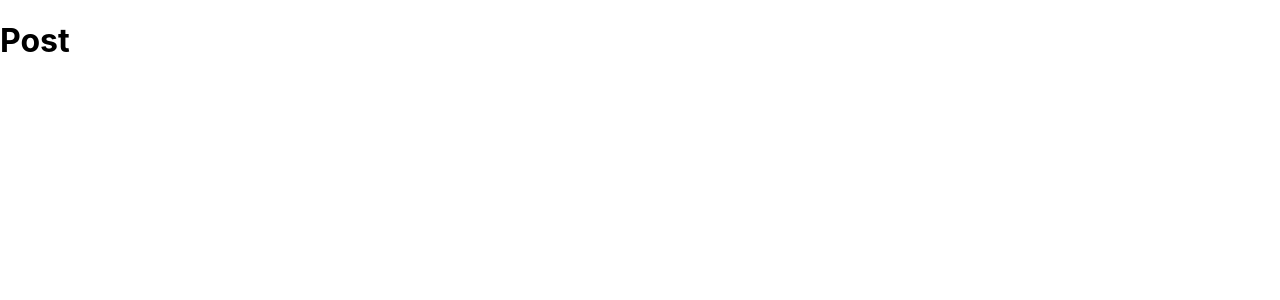
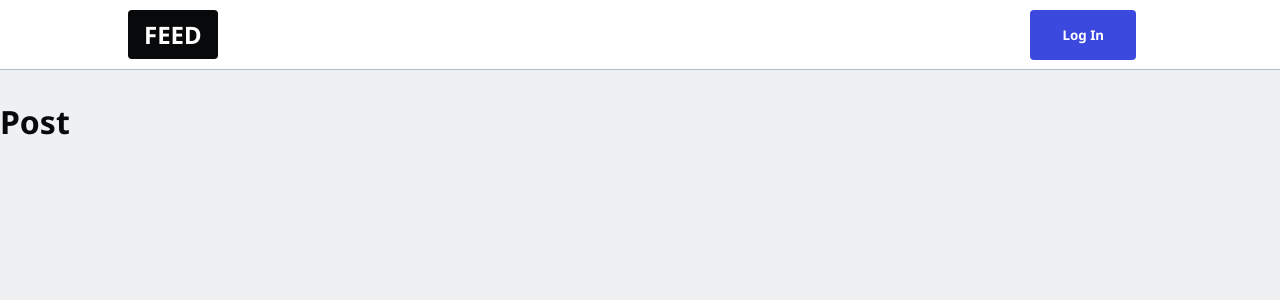
Before and after one commit to waffleflopper/blog, a Next.js app: page /1/1 in a window 1280 px wide. Shown: the top 300 px of the page. Built offline with nearby package versions, Linux system fonts and the light colour scheme.

Commit message:
styles and navbar

```diff
--- a/components/Navbar.tsx
+++ b/components/Navbar.tsx
@@ -0,0 +1,55 @@
+import React from 'react'
+import styles from '../styles/Navbar.module.css'
+import Link from 'next/link';
+
+interface Props {
+
+}
+
+// show a home button
+
+// if username show the button to admin page
+
+// if not username show button to sign in
+
+const Navbar = (props: Props) => {
+    const username = null;
+    const user = null;
+
+    return (
+        <nav className={styles.nav}>
+            <ul>
+                <li>
+                    <Link href="/">
+                        <button className={styles.btnHome}>Feed</button>
+                    </Link>
+                </li>
+
+            { username && (
+                <>
+                    <li className={styles.pushRight}>
+                        <Link href="/admin">
+                            <button className={styles.btnAdmin}>New Post</button>
+                        </Link>
+                    </li>
+                    <li>
+                        <Link href={`/${username}`}>
+                            <img className={styles.roundImage} src={user?.photoURL} />
+                        </Link>
+                    </li>
+                </>
+            )}
+
+            { !username && (
+                <li>
+                    <Link href="/enter">
+                        <button className={styles.btnEnter}>Log In</button>
+                    </Link>
+                </li>
+            )}
+            </ul>
+        </nav>
+    )
+}
+
+export default Navbar
--- a/pages/_app.tsx
+++ b/pages/_app.tsx
@@ -1,7 +1,13 @@
+import Navbar from '../components/Navbar'
 import '../styles/globals.css'
 
 function MyApp({ Component, pageProps }) {
-  return <Component {...pageProps} />
+  return (
+    <>
+      <Navbar/>
+      <Component {...pageProps} />
+    </>
+  )
 }
 
 export default MyApp
--- a/pages/index.tsx
+++ b/pages/index.tsx
@@ -1,5 +1,4 @@
 import React from 'react'
-import Link from 'next/link'
 import Loader from '../components/Loader'
 
 interface Props {
@@ -10,7 +9,7 @@ interface Props {
 const Home = (props: Props) => {
   return (
     <div>
-      <Loader show />
+      <Loader show/>
     </div>
   )
 }
--- /dev/null
+++ b/styles/Navbar.module.css
@@ -0,0 +1,48 @@
+
+
+.nav {
+    height: 70px;
+    width: 100%;
+    background: white;
+    color: var(--color-text);
+    position: fixed;
+    top: 0;
+    padding: 0 10vw;
+    font-weight: bold;
+    border-bottom: 1px solid var(--color-gray);
+    z-index: 99;
+}
+
+.nav ul {
+    list-style-type: none;
+    margin: 0;
+    padding: 0;
+    display: flex;
+    align-items: center;
+    justify-content: space-between;
+    height: 100%;
+}
+
+.roundImg {
+    border-radius: 50%;
+    width: 50px;
+    height: 50px;
+    cursor: pointer;
+}
+
+.btnHome {
+    background-color: var(--color-text);
+    color: white;
+    text-transform: uppercase;
+    font-size: 1.5rem;
+    padding: 0.5rem 1rem;
+}
+
+.btnAdmin, .btnEnter {
+    background-color: var(--color-blue);
+    color: white;
+}
+
+.pushRight {
+    margin-left: auto;
+}
--- a/styles/globals.css
+++ b/styles/globals.css
@@ -1,24 +1,200 @@
+@import url('https://fonts.googleapis.com/css2?family=Noto+Sans:ital,wght@0,400;0,700;1,400&display=swap');
+
 :root {
-  --color-bg: white;
-  --color-blue: rgb(46, 119, 255);
+  --color-bg: #eef0f1;
+  --color-text: #08090a;
+  --color-blue: #3b49df;
+  --color-red: #df3b3b;
+  --color-green: #3bdf72;
+  --color-gray: #b5bdc4;
 }
-
 html,
 body {
   padding: 0;
   margin: 0;
-  font-family: -apple-system, BlinkMacSystemFont, Segoe UI, Roboto, Oxygen,
-    Ubuntu, Cantarell, Fira Sans, Droid Sans, Helvetica Neue, sans-serif;
+  font-family: 'Noto Sans', sans-serif;
+  background-color: var(--color-bg);
+  color: var(--color-text);
+  margin-top: 50px;
 }
+
+
+
+main {
+  padding: 1rem 10vw;
+}
+
+h1 { font-size: 2rem; }
+h2 { font-size: 1.5rem; }
+h2 { font-size: 1.25rem; }
 
 a {
   color: inherit;
   text-decoration: none;
+  cursor: pointer;
 }
 
 * {
   box-sizing: border-box;
 }
+
+img {max-width: 100%;}
+
+input {
+  display: inline-block;
+  outline: none;
+  border: none;
+  font-size: 1.5rem;
+  width: 100%;
+  padding: 5px 10px;
+}
+
+fieldset {
+  border: none;
+  padding: 1rem 0;
+  font-size: 1.25rem;
+}
+
+code {
+  overflow-x: scroll;
+}
+
+/* Navbar */
+
+.navbar {
+  height: 70px;
+  width: 100%;
+  background: white;
+  color: var(--colors-text);
+  position: fixed;
+  top: 0;
+  padding: 0 10vw;
+  font-weight: bold;
+  border-bottom: 1px solid var(--color-gray);
+  z-index: 99;
+}
+
+.navbar ul {
+  list-style-type: none;
+  margin: 0;
+  padding: 0;
+  display: flex;
+  align-items: center;
+  justify-content: space-between;
+  height: 100%;
+}
+
+.navbar img {
+  border-radius: 50%;
+  width: 50px;
+  height: 50px;
+  cursor: pointer;
+}
+
+.navbar li {
+  border-radius: 50%;
+
+}
+
+/* Buttons */
+
+.btn, button {
+  background-color: var(--color-gray);
+  border: none;
+  color: var(--color-text);
+  padding: 1rem 2rem;
+  display: flex;
+  align-items: center;
+  text-align: center;
+  justify-content: center;
+  text-decoration: none;
+  font-family: 'Noto Sans', sans-serif;
+  font-weight: bold;
+  border-radius: 0.25rem;
+  cursor: pointer;
+  margin: 0.5rem 1rem 0.5rem 0;
+}
+
+@media only screen and (max-width: 768px) {
+  button {
+    padding: 0.5rem 1rem;
+    font-size: 0.8rem;
+  }
+}
+
+
+button:hover {
+  filter: brightness(90%);
+}
+
+button:disabled,
+button[disabled]{
+  filter: brightness(80%);
+  cursor: not-allowed;
+}
+
+button.btn-blue {
+  background-color: var(--color-blue);
+  color: white;
+}
+
+button.btn-red {
+  background-color: var(--color-red);
+  color: white;
+}
+
+button.btn-green {
+  background-color: var(--color-green);
+  color: white;
+}
+
+button.btn-google {
+  background-color: white;
+  color: var(--color-text);
+}
+
+.btn-google img {
+  width: 30px;
+  margin-right: 10px;
+}
+
+button.btn-logo {
+  background-color: var(--color-text);
+  color: white;
+  text-transform: uppercase;
+  font-size: 1.5rem;
+  padding: 0.5rem 1rem;
+}
+
+/* Cards */
+
+.card {
+  padding: 2rem;
+  margin: 1rem 0;
+  background-color: white;
+  border: 1px solid var(--color-gray);
+  border-radius: 8px;
+}
+
+.card footer {
+  display: flex;
+}
+
+.card-img-center {
+  width:20%;
+  display:block;
+  margin:auto;
+  border-radius: 50%;
+  max-width: 150px;
+}
+
+.card-info {
+  color: white;
+  background: var(--color-blue);
+}
+
+/* Loader */
+
 .loader {
   border: 10px solid var(--color-bg);
   border-top: 10px solid var(--color-blue);
@@ -29,6 +205,58 @@ a {
 }
 
 @keyframes spin {
-  0% { transform: rotate(0deg);}
+  0% { transform: rotate(0deg); }
   100% { transform: rotate(360deg); }
 }
+
+/* File uploads */
+
+input[type="file"] {
+  display: none;
+}
+
+.upload-snippet {
+  width: 75%;
+    margin-left: auto;
+    background: white;
+    padding: 5px;
+    margin: 5px 0;
+}
+/* Utilities */
+
+.push-left {
+  margin-left: auto;
+}
+
+.text-sm {
+  font-size: 0.85rem;
+}
+
+.text-danger {
+  font-weight: bold;
+  color: var(--color-red);
+}
+
+.text-success {
+  font-weight: bold;
+  color: var(--color-green);
+}
+
+.text-info {
+  font-weight: bold;
+  color: var(--color-blue);
+}
+
+.box {
+  display: flex;
+  justify-content: space-between;
+}
+
+.box-center {
+  display: flex;
+  flex-direction: column;
+  align-content: center;
+  text-align: center;
+}
+
+.hidden { display:  none; }
```
Also changed, not shown: styles/Home.module.css (deleted, +0 -122 lines).
